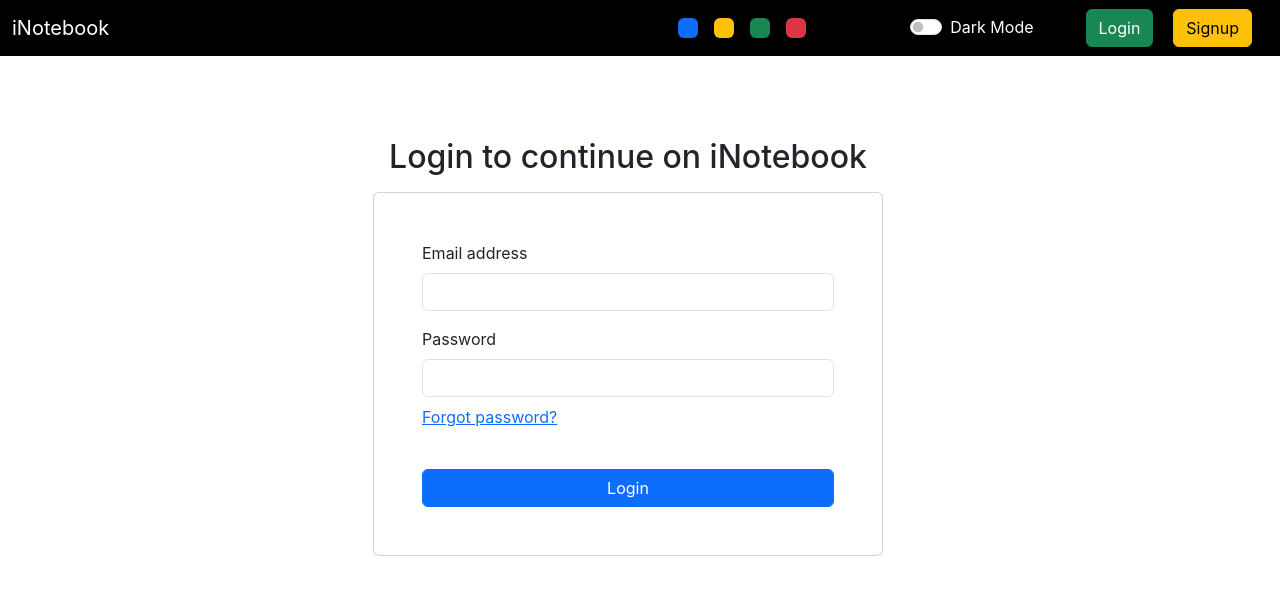
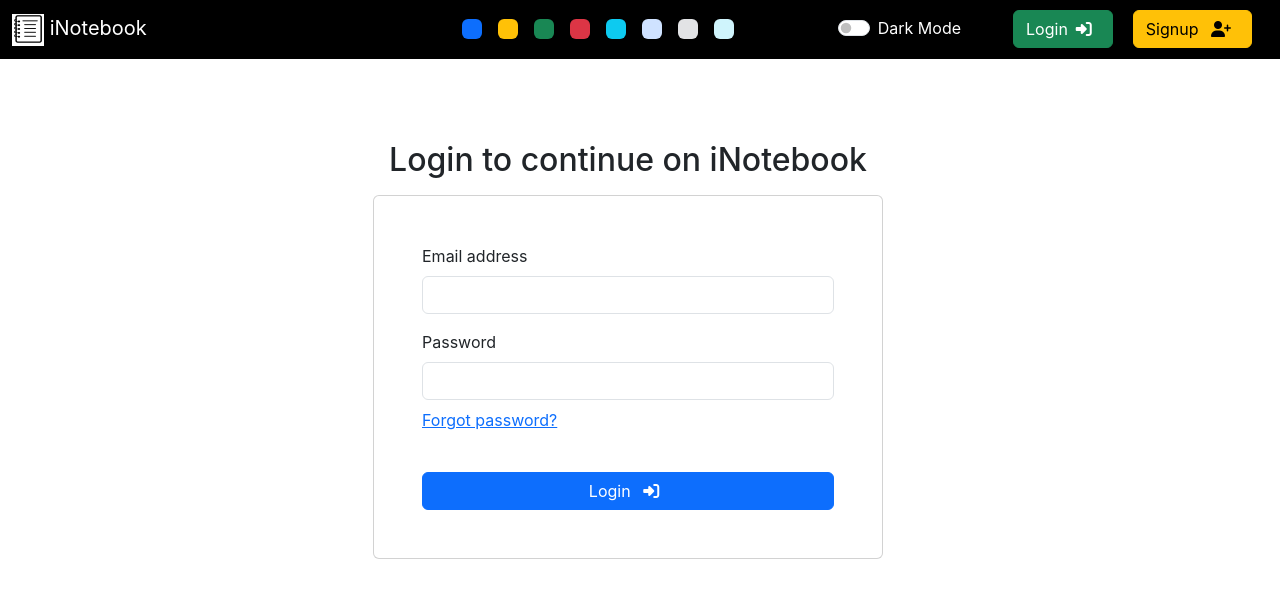
Before and after one commit to nehalms/iNotebook, a React (Create React App) app in the folder iNotebook_frontEnd/: page /login in a window 1280 px wide. Shown: the top 598 px of the page. Built offline with nearby package versions, Linux system fonts and the light colour scheme; no server answers.

Commit message:
icons added

```diff
--- a/iNotebook_frontEnd/src/App.js
+++ b/iNotebook_frontEnd/src/App.js
@@ -63,6 +63,10 @@
     document.body.classList.remove('bg-danger');
     document.body.classList.remove('bg-primary');
     document.body.classList.remove('bg-success');
+    document.body.classList.remove('bg-info');
+    document.body.classList.remove('bg-primary-subtle');
+    document.body.classList.remove('bg-secondary-subtle');
+    document.body.classList.remove('bg-info-subtle');
   }
 
   const toggleMode = (cls)=> {
--- a/iNotebook_frontEnd/src/components/DashBoard.js
+++ b/iNotebook_frontEnd/src/components/DashBoard.js
@@ -30,7 +30,7 @@
 
   return (
     <>
-        <h2 className='text-center'>Information Dashboard</h2>
+        <h2 className='text-center'><i className="fa-solid fa-gauge mx-3"></i>Information Dashboard</h2>
         <Tabs
             defaultactivekey="users"
             id="controlled-tabs"
@@ -40,10 +40,10 @@
             >
             <TabList>
                 <Tab eventKey="users" title="Users" style={{width: '200px'}}>
-                    <div className="m-0 text-center my-3 rounded">Users</div>
+                    <div className="m-0 text-center my-3 rounded">Users <i className="fa-solid fa-users mx-2"></i></div>
                 </Tab>
                 <Tab eventKey="analytics" title="Analytics"  style={{width: '200px'}}>
-                    <div className="m-0 text-center my-3 rounded">Analytics</div>
+                    <div className="m-0 text-center my-3 rounded">Analytics <i className="fa-solid fa-chart-simple mx-2"></i></div>
                 </Tab>
             </TabList>
             <TabPanel>
--- a/iNotebook_frontEnd/src/components/Forgot_.js
+++ b/iNotebook_frontEnd/src/components/Forgot_.js
@@ -132,7 +132,7 @@
                         <div className="mb-3">
                           <label htmlFor="email" className="form-label">Email</label>
                           <input type="email" ref={mail} className="form-control" id="email" name="email" onChange={onChange} required/>
-                          { !show && !Verified && <button type="button" onClick={sendEmail} className="btn btn-warning mt-2">Send code</button> }
+                          { !show && !Verified && <button type="button" onClick={sendEmail} className="btn btn-warning mt-2">Send code <i className="fa-solid fa-paper-plane mx-2"></i></button> }
                         </div>
                         { Verified  && <div><i className="mx-2 fa-solid fa-check" style={{color: "#63E6BE"}}></i>Verified</div>}
                         { show && <Verification verify={verify} sendEmail={sendEmail}/>}
--- a/iNotebook_frontEnd/src/components/Login.js
+++ b/iNotebook_frontEnd/src/components/Login.js
@@ -144,7 +144,7 @@
                                 { !isAdminUser && <><Link className='mx-0 my-0' to="/login/forgot" role='button'>Forgot password?</Link><br/></>}
                                 { isAdminUser && !Verified && <Verification verify={verify} sendEmail={sendEmail} msg="Enter the Admin passkey"/> }
                                 { Verified && <div><i className="mx-2 fa-solid fa-check" style={{color: "#63E6BE"}}></i>Admin passkey Verified</div>}
-                                <button type="submit" className="btn btn-primary mt-3">Login</button>
+                                <button type="submit" className="btn btn-primary mt-3">Login <i className="fa-solid fa-right-to-bracket mx-2"></i></button>
                             </div>
                         </div>
                         <div className="col-md-3 d-none d-md-block bg-image"></div>
--- a/iNotebook_frontEnd/src/components/Navbar.js
+++ b/iNotebook_frontEnd/src/components/Navbar.js
@@ -1,5 +1,6 @@
 import React, {useEffect, useState} from 'react'
 import { Link, useLocation } from "react-router-dom";
+import img from './favicon-32x32.png'
 
 const Navbar = (props) => {
     const [userinfo, setUserinfo] = useState({name: "", email: "", })
@@ -31,7 +32,7 @@
         <div>
             <nav className="navbar navbar-expand-lg bg-black">
                 <div className="container-fluid ">
-                    <Link className="navbar-brand text-white" to="/">iNotebook</Link>
+                    <Link className="navbar-brand text-white" to="/"><span><img src={img} alt="image" /></span> iNotebook</Link>
                     <button className="navbar-toggler bg-white" type="button" data-bs-toggle="collapse" data-bs-target="#navbarSupportedContent" aria-controls="navbarSupportedContent" aria-expanded="false" aria-label="Toggle navigation">
                     <span className="navbar-toggler-icon"></span>
                     </button>
@@ -46,6 +47,10 @@
                         <div className="bg-warning rounded mx-2" onClick={() => {props.toggleMode('warning')}} style={{height:'20px', width:'20px', cursor:'pointer'}} ></div>
                         <div className="bg-success rounded mx-2" onClick={() => {props.toggleMode('success')}} style={{height:'20px', width:'20px', cursor:'pointer'}} ></div>
                         <div className="bg-danger rounded mx-2" onClick={() => {props.toggleMode('danger')}} style={{height:'20px', width:'20px', cursor:'pointer'}} ></div>
+                        <div className="bg-info rounded mx-2" onClick={() => {props.toggleMode('info')}} style={{height:'20px', width:'20px', cursor:'pointer'}} ></div>
+                        <div className="bg-primary-subtle rounded mx-2" onClick={() => {props.toggleMode('primary-subtle')}} style={{height:'20px', width:'20px', cursor:'pointer'}} ></div>
+                        <div className="bg-secondary-subtle rounded mx-2" onClick={() => {props.toggleMode('secondary-subtle')}} style={{height:'20px', width:'20px', cursor:'pointer'}} ></div>
+                        <div className="bg-info-subtle rounded mx-2" onClick={() => {props.toggleMode('info-subtle')}} style={{height:'20px', width:'20px', cursor:'pointer'}} ></div>
                     </div>
 
                     <div className={`form-check form-switch mx-5 text-${props.mode === 'light' ? 'dark' : 'light'}`}>
@@ -59,19 +64,19 @@
                         <>
                         { localStorage.getItem('token') && !sessionStorage.getItem('adminToken') &&
                             <div className="dropdown">
-                                <button className="btn btn-success mx-1 my-2" type="button" onClick={() => {return getUser()}} data-bs-toggle="dropdown" aria-expanded="false">Profile</button>
+                                <button className="btn btn-success me-3 my-2" type="button" onClick={() => {return getUser()}} data-bs-toggle="dropdown" aria-expanded="false">Profile <i className="fa-solid fa-user mx-2"></i></button>
                                 <ul className="dropdown-menu">
                                     <li><div className="text-bg-light p-3 rounded">{userinfo.name}</div></li>
                                     <li><div className="text-bg-light p-3 rounded">{userinfo.email}</div></li>
                                 </ul>
                             </div>
                         }
-                        <Link className='btn btn-warning mx-3' to="/login" role='button' onClick={() => {props.showAlert("logged out", "success"); localStorage.removeItem('token'); sessionStorage.removeItem('adminToken'); }}>Logout</Link>
-                        {localStorage.getItem('token') && !sessionStorage.getItem('adminToken') && <Link className='btn btn-danger mx-1' onClick={() => {props.setDialog(true, '/login', 'Delete Account') }} role='button'>Delete Account</Link>}
+                        <Link className='btn btn-warning me-3 my-2' to="/login" role='button' onClick={() => {props.showAlert("logged out", "success"); localStorage.removeItem('token'); sessionStorage.removeItem('adminToken'); }}>Logout <i className="fa-solid fa-arrow-right-from-bracket mx-2"></i></Link>
+                        {localStorage.getItem('token') && !sessionStorage.getItem('adminToken') && <Link className='btn btn-danger me-1' onClick={() => {props.setDialog(true, '/login', 'Delete Account') }} role='button'>Delete Account <i className="fa-solid fa-trash mx-2"></i></Link>}
                         </> :
                         <form className="d-flex" role="search">
-                            <Link className='btn btn-success mx-1' to="/login" role='button'>Login</Link>
-                            <Link className='btn btn-warning mx-3' to="/signup" role='button'>Signup</Link>
+                            <Link className='btn btn-success mx-1' to="/login" role='button'>Login<i className="fa-solid fa-right-to-bracket mx-2"></i></Link>
+                            <Link className='btn btn-warning mx-3' to="/signup" role='button'>Signup <i className="fa-solid fa-user-plus mx-2"></i></Link>
                         </form>
                     }
                     </div>
--- a/iNotebook_frontEnd/src/components/Verification.js
+++ b/iNotebook_frontEnd/src/components/Verification.js
@@ -16,8 +16,8 @@
           <div id="emailHelp" className="form-text">Code will be sent to {props.msg ? 'admin' : 'your'} email</div>
         </div>
         <div className="buttons d-flex my-3">
-          <button type="button" onClick={props.sendEmail} className="btn btn-warning mx-2">Resend</button>
-          <button type="button" onClick={() => {props.verify(code.code)}} className="btn btn-success mx-2">Verify</button>
+          <button type="button" onClick={props.sendEmail} className="btn btn-warning mx-2">Resend <i className="fa-solid fa-paper-plane mx-2"></i></button>
+          <button type="button" onClick={() => {props.verify(code.code)}} className="btn btn-success mx-2">Verify <i className="fa-solid fa-certificate mx-2"></i></button>
         </div>
     </div>
   )
```
Also changed, not shown: iNotebook_frontEnd/src/components/favicon-32x32.png (added).
